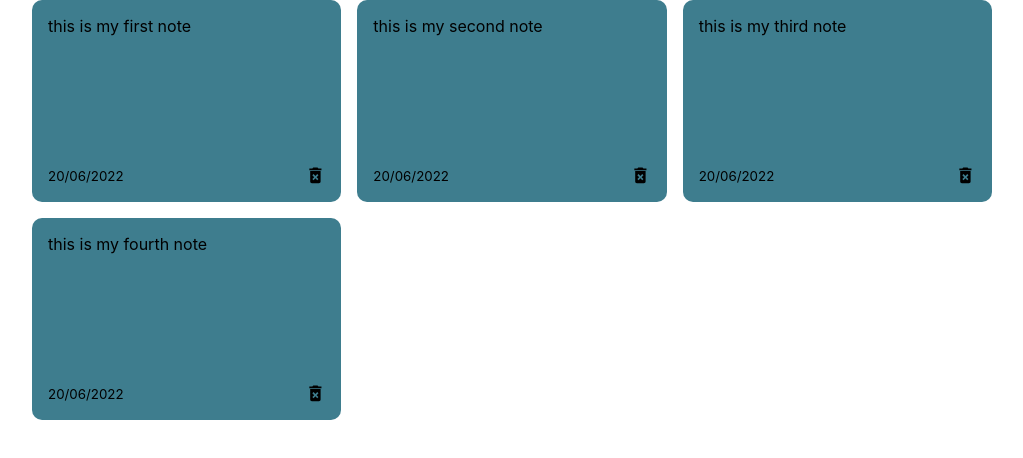
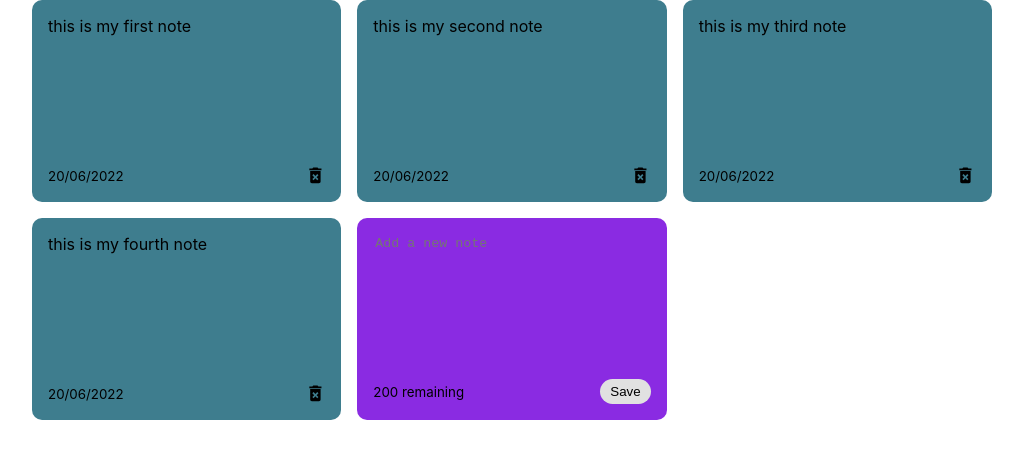
Before and after one commit to accessjoao/postit, a React (Create React App) app in the folder client/: page / in a window 1280 px wide. Shown: the top 458 px of the page, without its empty margins (128-1151 px from the left). Built offline with nearby package versions, Linux system fonts and the light colour scheme.

Commit message:
Working on Cards

```diff
--- /dev/null
+++ b/client/src/components/AddNewCard.jsx
@@ -0,0 +1,31 @@
+import { useState } from 'react'
+
+export default function AddNewCard({ handleAddCard }) {
+
+  const [cardText, setCardText] = useState('');
+
+  const handleChange = (event) => {
+    setCardText(event.target.value);
+  }
+
+  const handleSaveClick = () => {
+    if(cardText.trim().length > 0) {
+      handleAddCard(cardText);
+      setCardText('');
+    }
+
+  }
+
+  return (
+    <div className='card new'>
+      <textarea rows='8' cols='10' placeholder='Add a new note'
+      value={cardText}
+      onChange={handleChange}
+      ></textarea>
+      <div className='card-footer'>
+        <small>200 remaining</small>
+        <button className='save' onClick={handleSaveClick}>Save</button>
+      </div>
+    </div>
+  )
+}
--- a/client/src/components/Container.jsx
+++ b/client/src/components/Container.jsx
@@ -27,11 +27,22 @@ export default function Container() {
     },
   ])
 
+  const addCard = (text) => {
+    const date = new Date();
+    const newCard = {
+      id: nanoid(),
+      text: text,
+      date: date.toLocaleDateString()
+    }
+    const newCards = [...posts, newCard]
+    setPosts(newCards);
+  }
+
 
 
   return (
     <div className='container'>
-      <PostsList posts={posts}/>
+      <PostsList posts={posts} handleAddCard={addCard}/>
     </div>
   )
 }
--- a/client/src/components/PostsList.jsx
+++ b/client/src/components/PostsList.jsx
@@ -1,12 +1,14 @@
 import React from 'react'
+import AddNewCard from './AddNewCard'
 import Cards from './Cards'
 
-export default function PostsList({ posts }) {
+export default function PostsList({ posts, handleAddCard }) {
   return (
     <div className='posts-list'>
       {posts.map((post)=>
       <Cards id={post.id} text={post.text} date={post.date} />
       )}
+      <AddNewCard handleAddCard={handleAddCard}/>
     </div>
   )
 }
--- a/client/src/index.css
+++ b/client/src/index.css
@@ -23,6 +23,32 @@ code {
     grid-template-columns: repeat(auto-fit, minmax(250px, 1fr));
 }
 
+.card.new {
+    background-color: blueviolet;
+}
+
+textarea {
+    border: none;
+    resize: none;
+    background-color: blueviolet;
+}
+
+textarea:focus {
+    outline: none;
+}
+
+.save {
+    background-color: #e1e1e1;
+    border: none;
+    border-radius: 15px;
+    padding: 5px 10px 5px 10px;
+}
+
+.save:hover {
+    background-color: #ededed;
+    cursor: pointer;
+}
+
 .card {
     background-color: #3e7d8e;
     border-radius: 10px;
```
